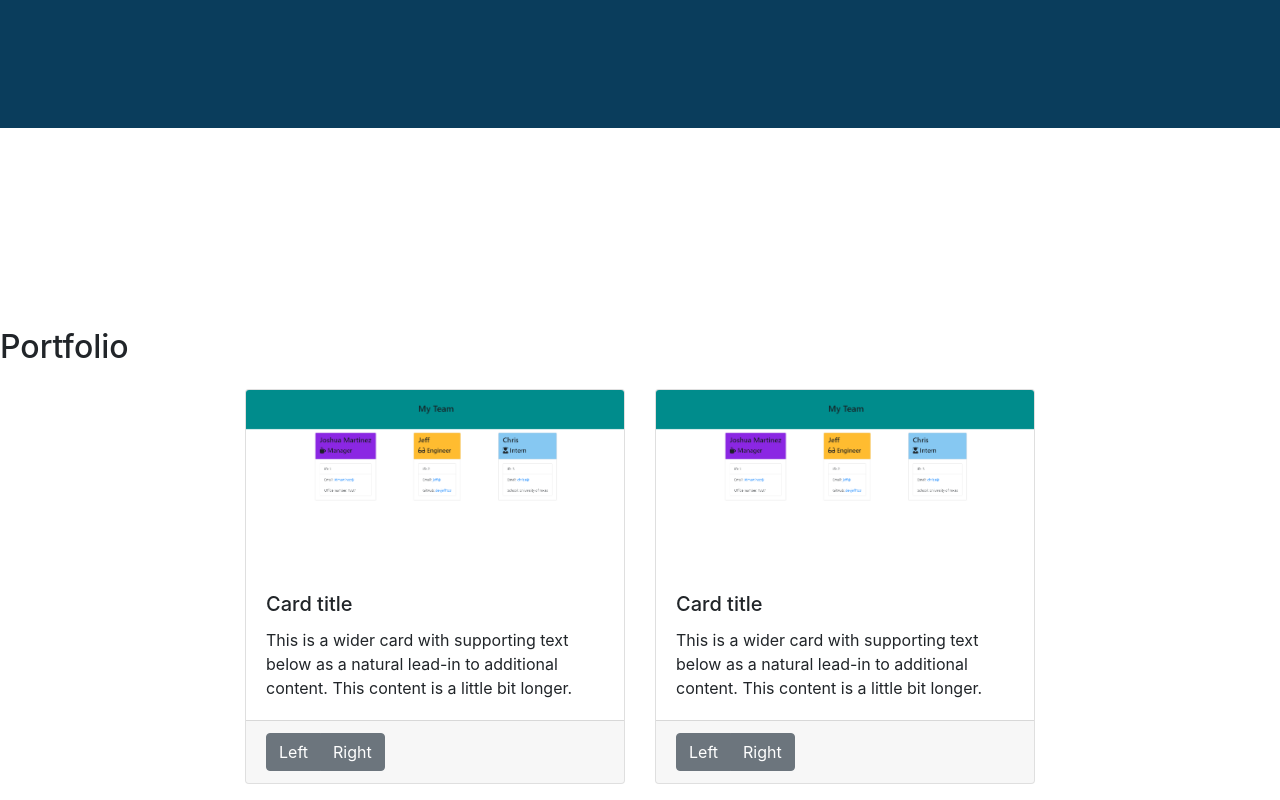
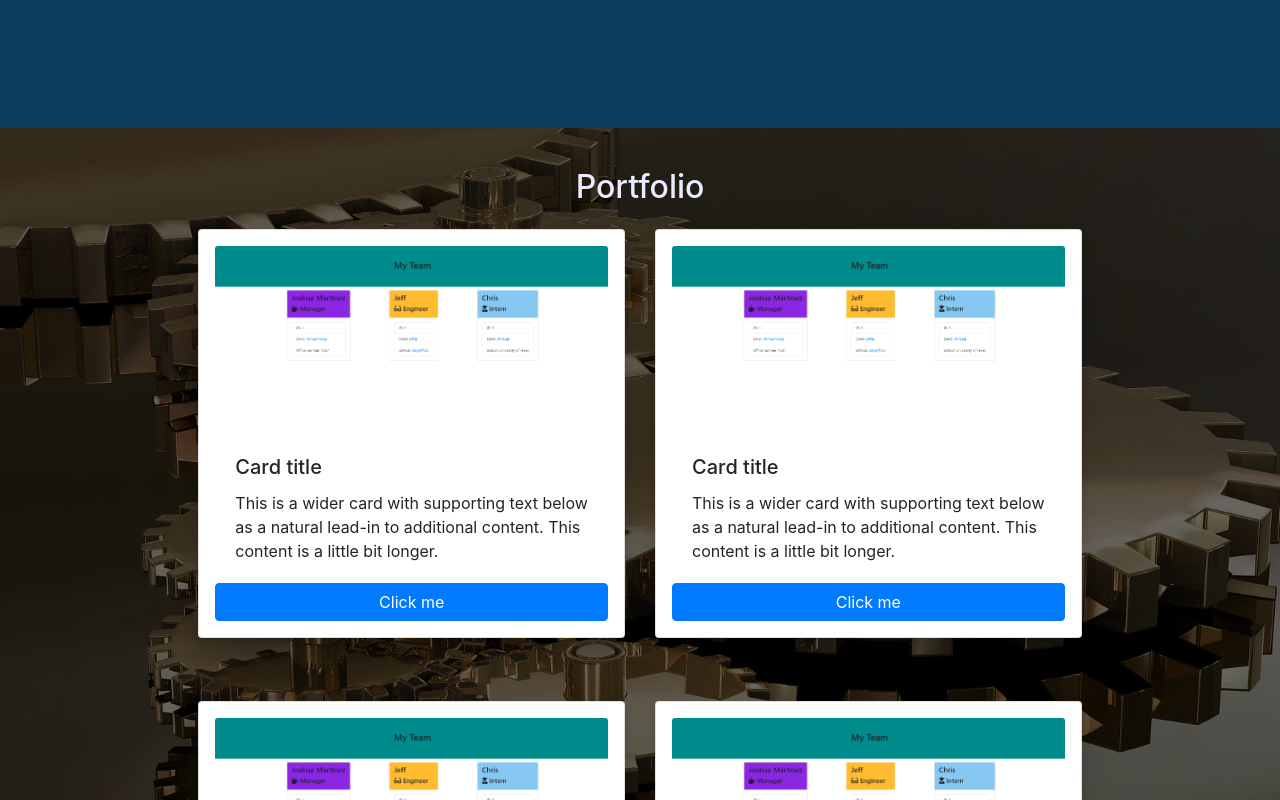
Before and after one commit to JDMartinez1531/React-Portfolio, a React (Create React App) app: page / in a window 1280 px wide. Shown: the part 1520-2320 px from the top of the page. Built offline with nearby package versions, Linux system fonts and the light colour scheme.

Commit message:
added resume download button

```diff
--- a/src/components/About/about.css
+++ b/src/components/About/about.css
@@ -3,6 +3,10 @@
     width: 100%;
     background-color: #0A3D5C;
     padding: 0 4rem 0 4rem;
+}
+
+.aboutText{
+    color: #EBEBFF;
 }
 
 
@@ -11,7 +15,4 @@
     .aboutImage{
         height: 80%;
     }
-    .aboutText{
-
-    }
 }
--- a/src/components/About/index.jsx
+++ b/src/components/About/index.jsx
@@ -3,17 +3,19 @@ import "./about.css";
 import profileImage from "../../images/profile-05.jpg";
 import Media from "react-bootstrap/Media";
 import Image from "react-bootstrap/Image";
+import Button from "react-bootstrap/Button";
 
 function About() {
 	return (
 		<Media className="about">
 			<Image src={profileImage} roundedCircle className="align-self-center mr-3 aboutImage" />
 			<Media.Body className="align-self-center aboutText">
-				<h5>Media Heading</h5>
+				<h4>About Me</h4>
 				<p>
 					Cras sit amet nibh libero, in gravida nulla. Nulla vel metus
 					scelerisque ante sollicitudin commodo. Cras purus odio, vestibulum in
 				</p>
+				<Button variant="secondary" className="align-self-right resumeButton">My Resume</Button>
 			</Media.Body>
 		</Media>
 	);
--- a/src/components/Intro/intro.css
+++ b/src/components/Intro/intro.css
@@ -19,5 +19,3 @@
     background-position: center;
     background-attachment: fixed;
 }
-
-/* linear-gradient( rgba(0, 0, 0, 0.5), rgba(0, 0, 0, 0.5) ), */
--- a/src/components/Portcard/index.jsx
+++ b/src/components/Portcard/index.jsx
@@ -2,12 +2,11 @@ import React from "react";
 import "./portcard.css";
 import Card from "react-bootstrap/Card";
 import Button from "react-bootstrap/Button";
-import ButtonGroup from "react-bootstrap/ButtonGroup";
 import img from "../../images/teampro.png"
 
 function Portcard() {
 	return (
-		<Card className="portcard">
+		<Card className="portcard shadow p-3 mb-5 bg-white rounded">
 			<Card.Img variant="top" src={img} />
 			<Card.Body>
 				<Card.Title>Card title</Card.Title>
@@ -16,12 +15,8 @@ function Portcard() {
 					to additional content. This content is a little bit longer.
 				</Card.Text>
 			</Card.Body>
-			<Card.Footer>
-				<ButtonGroup aria-label="Basic example">
-					<Button variant="secondary">Left</Button>
-					<Button variant="secondary">Right</Button>
-				</ButtonGroup>
-			</Card.Footer>
+					<Button block >Click me</Button>
+
 		</Card>
 	);
 }
--- a/src/components/Portfolio/index.jsx
+++ b/src/components/Portfolio/index.jsx
@@ -1,13 +1,16 @@
 import React from "react";
-import Container from "react-bootstrap/Container"
-import "./portfolio.css"
-import Portcard from "../Portcard"
-import Row from "react-bootstrap/Row"
+import Container from "react-bootstrap/Container";
+import "./portfolio.css";
+import Portcard from "../Portcard";
+import Row from "react-bootstrap/Row";
+import Col from "react-bootstrap/Col";
 
 function Portfolio() {
-	return <div className="portfolio-container">
-        <h2>Portfolio</h2>
-        <Container>
+	return (
+			<Container fluid className="portfolio">
+				<Row>
+					<Col><h2 className="text-center portfolioText">Portfolio</h2></Col>
+				</Row>
 				<Row sm={1} md={3} className="cardDiv">
 					<Portcard />
 					<Portcard />
@@ -17,7 +20,7 @@ function Portfolio() {
 					<Portcard />
 				</Row>
 			</Container>
-    </div>
+	);
 }
 
 export default Portfolio;
--- a/src/components/Portfolio/portfolio.css
+++ b/src/components/Portfolio/portfolio.css
@@ -1,7 +1,16 @@
-.portfolio-container {
-    margin-top: 200px;
+.portfolio {
+    background-image: linear-gradient( rgba(0, 0, 0, 0.6), rgba(0, 0, 0, 0.6) ),  url("../../images/goldcog.jpg");
+    background-size: cover;
+    background-position: center;
+    background-attachment: fixed;
+    width: 100%;
 }
 
 .cardDiv {
     justify-content:center;
 }
+
+.portfolioText {
+    color: #EBEBFF;
+    margin-top: 2.5rem;
+}
```
Lines whose indentation alone changed are shown as unchanged.
